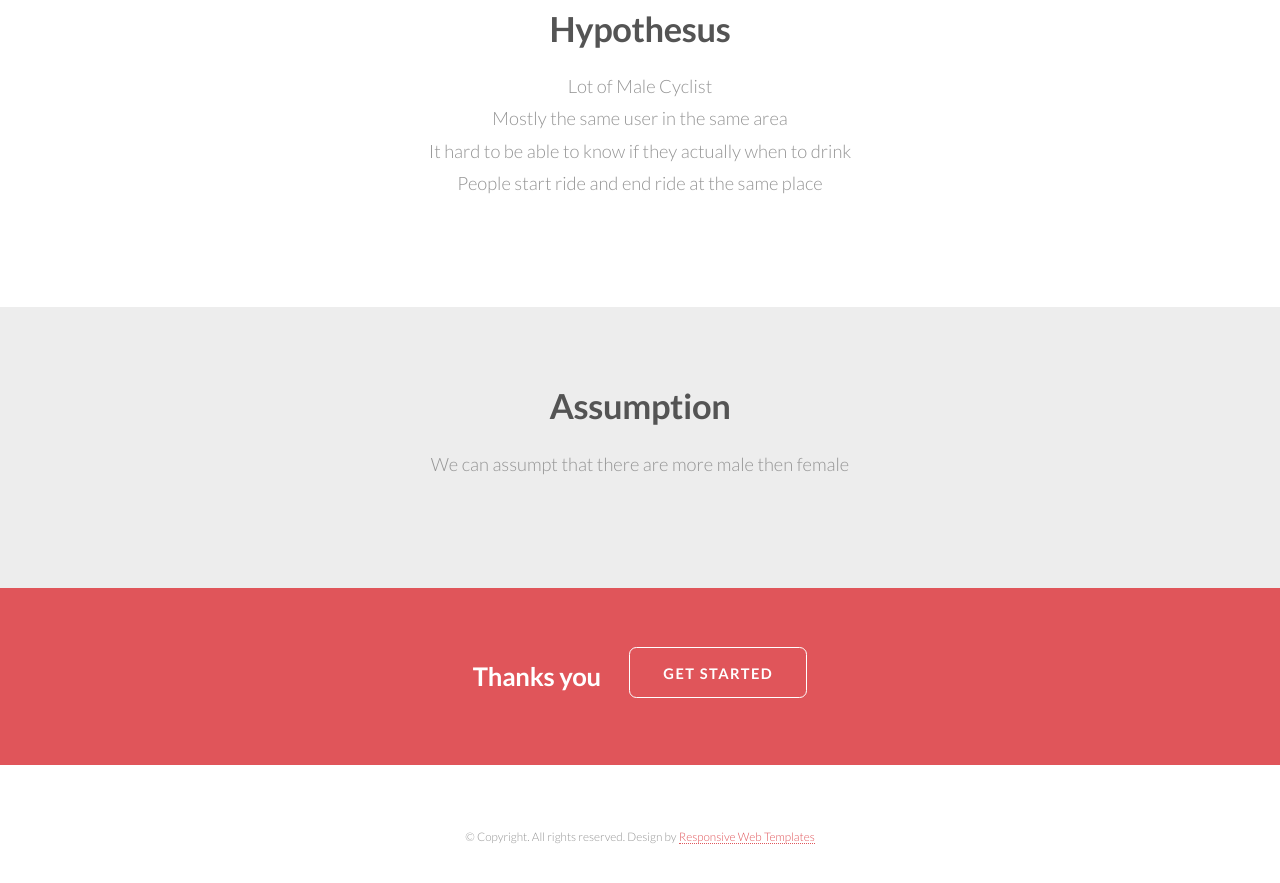
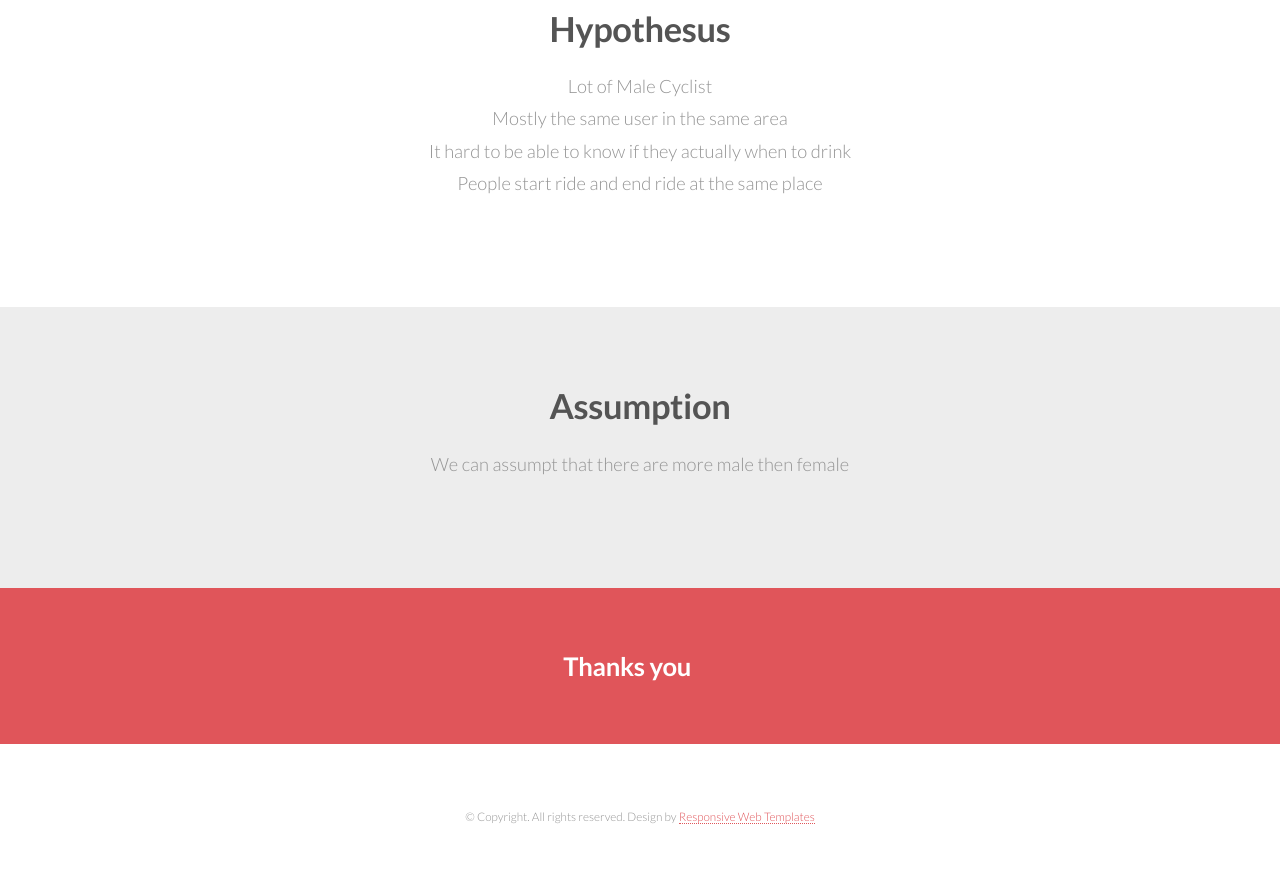
Before and after one commit to csula-students/beautiful-data-project-dream, a plain HTML site: page Elements/index.html in a window 1280 px wide. Shown: the part 2974-3857 px from the top of the page. Drawn offline with Linux system fonts and the light colour scheme.

Commit message:
Update index.html

```diff
--- a/Elements/index.html
+++ b/Elements/index.html
@@ -203,9 +203,6 @@
 		<!-- CTA -->
 			<section id="cta" class="wrapper style3">
 				<h2>Thanks you</h2>
-				<ul class="actions">
-					<li><a href="#" class="button big">Get Started</a></li>
-				</ul>
 			</section>
 
 		<!-- Footer -->
```
